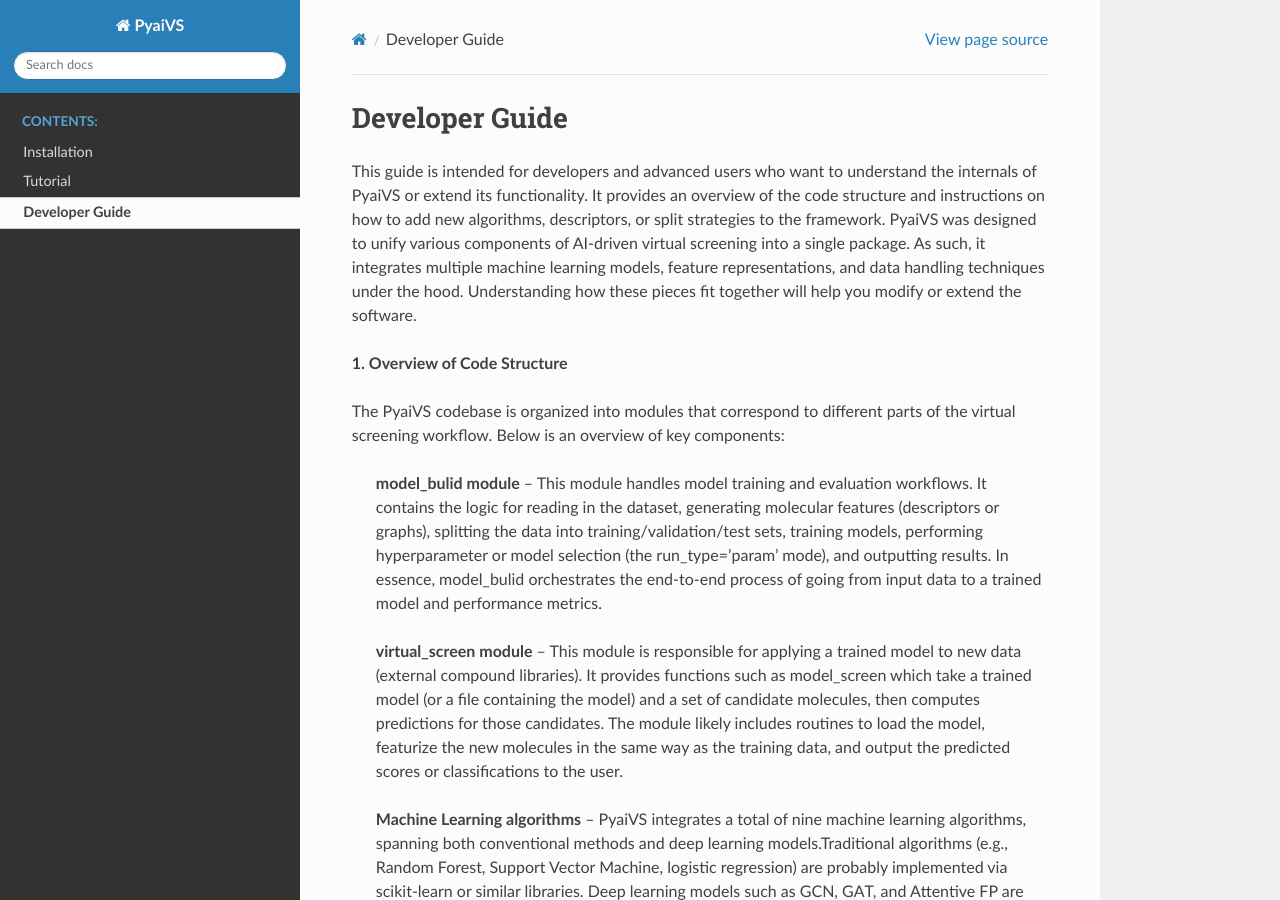
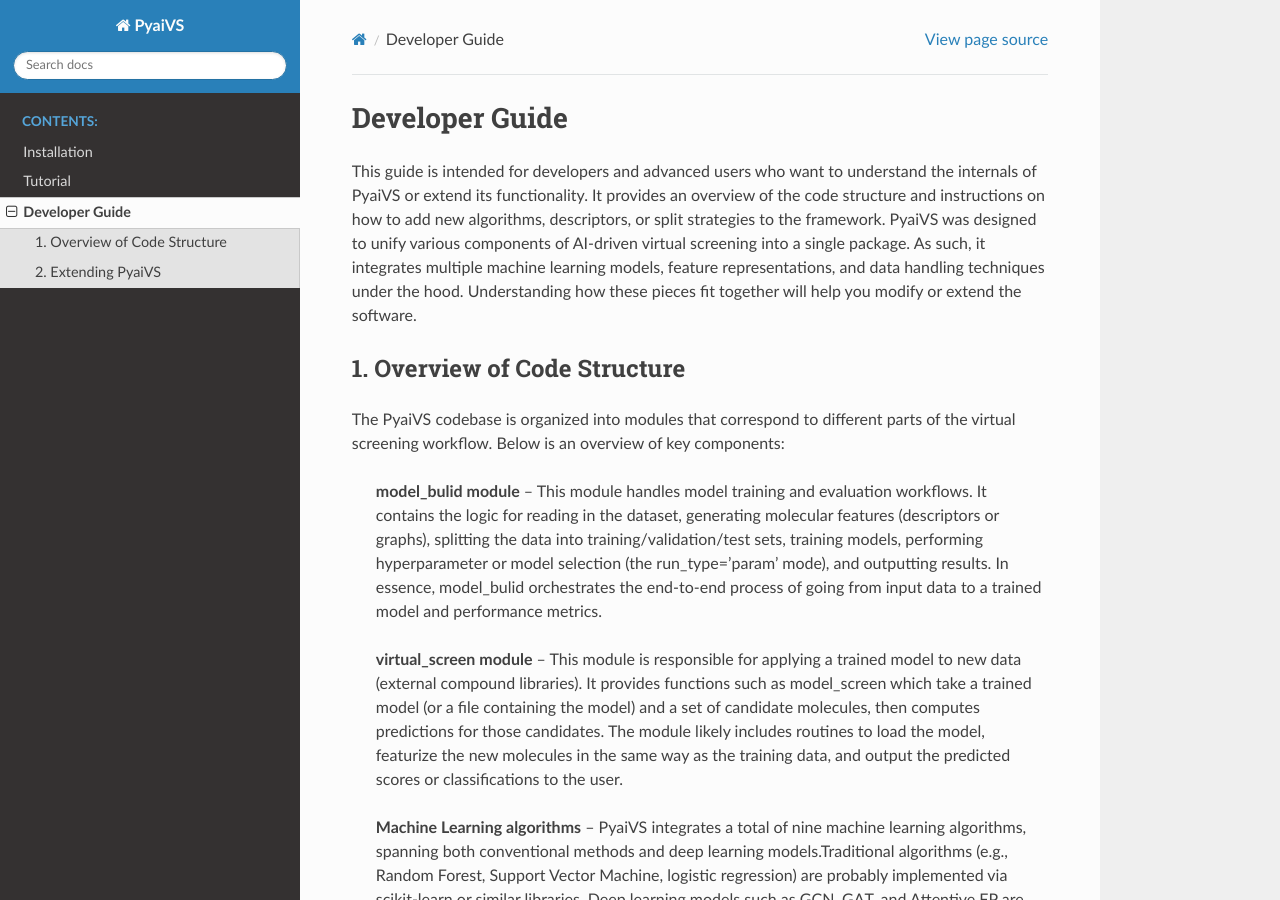
Before and after one commit to danqingmk/OpenVS_PyaiVS, a Sphinx documentation site: the page built from docs/developer_guide.rst, in a window 1280 px wide and 900 px high. Built offline with Sphinx 7.4.7 and the Read the Docs theme 3.1.0, drawn with Linux system fonts in a browser that asks for light colours.

Commit message:
Update developer_guide.rst

```diff
--- a/docs/developer_guide.rst
+++ b/docs/developer_guide.rst
@@ -4,7 +4,8 @@ Developer Guide
 This guide is intended for developers and advanced users who want to understand the internals of PyaiVS or extend its functionality. It provides an overview of the code structure and instructions on how to add new algorithms, descriptors, or split strategies to the framework.
 PyaiVS was designed to unify various components of AI-driven virtual screening into a single package. As such, it integrates multiple machine learning models, feature representations, and data handling techniques under the hood. Understanding how these pieces fit together will help you modify or extend the software.
 
-**1. Overview of Code Structure**
+1. Overview of Code Structure
+-----------------------------
 
 The PyaiVS codebase is organized into modules that correspond to different parts of the virtual screening workflow. Below is an overview of key components:
 
@@ -37,7 +38,8 @@ The PyaiVS codebase is organized into modules that correspond to different parts
 
 With this overview, you can begin to locate the areas of the code relevant to the changes you want to make. Below, we discuss specific extension points in PyaiVS.
 
-**2. Extending PyaiVS**
+2. Extending PyaiVS
+-------------------
 
 PyaiVS can be extended with new machine learning models, molecular descriptors, and data splitting strategies. Adding any of these requires implementing the component and integrating it so the framework recognizes it. The process is similar for each type:
 
```
